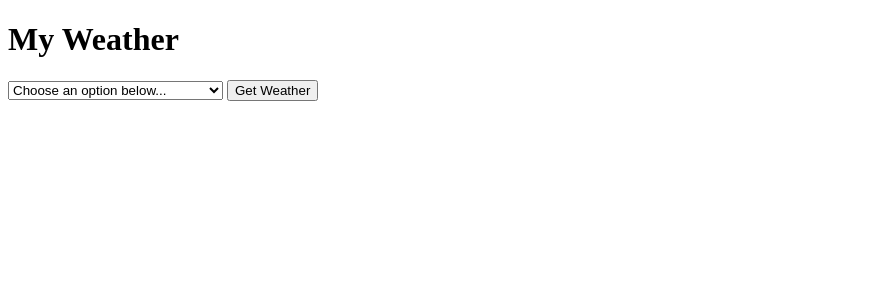
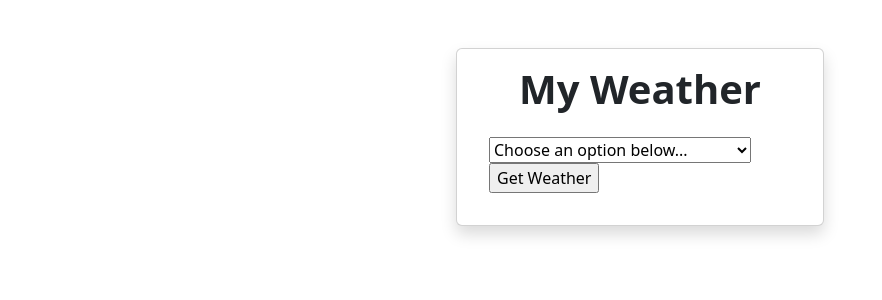
Before and after one commit to tshepop/flask_weather_app, a Flask app: page / in a window 1280 px wide. Shown: the top 300 px of the page, without its empty margins (0-882 px from the left). Run offline with Flask 3, Linux system fonts and the light colour scheme.

Commit message:
Added bootstrap classes to index template

```diff
--- a/templates/index.html
+++ b/templates/index.html
@@ -5,21 +5,33 @@
     <meta charset="UTF-8">
     <meta name="viewport" content="width=device-width, initial-scale=1.0">
     <title>My Weather</title>
+    <link rel="stylesheet" href="https://cdn.jsdelivr.net/npm/bootstrap@5.2.3/dist/css/bootstrap.min.css">
 </head>
 
 <body>
-    <h1>My Weather</h1>
+    <div class="container">
 
+        <section class="mx-auto my-5" style="max-width: 23em;">
+            <div class="card shadow p-3 mb-5 bg-body rounded">
+                <h1 class="text-center fw-bold">My Weather</h1>
+                <img src="" alt="">
+                <div class="card-body">
                     <form action="{{ url_for('get_weather') }}" method="post">
                         <select name="city_name" id="">
-            <option value="">Choose an option below...</option>
+                            <option value="" selected>Choose an option below...</option>
                             {% for city in capital_city %}
                             <option value="{{ city }}">{{ city }}</option>
                             {% endfor %}
                         </select>
                         <input type="submit" value="Get Weather">
                     </form>
+                </div>
 
+            </div>
+        </section>
+    </div>
+
+    <script src="https://cdn.jsdelivr.net/npm/bootstrap@5.2.3/dist/js/bootstrap.bundle.min.js"></script>
 </body>
 
 </html>
```
Lines whose indentation alone changed are shown as unchanged.
